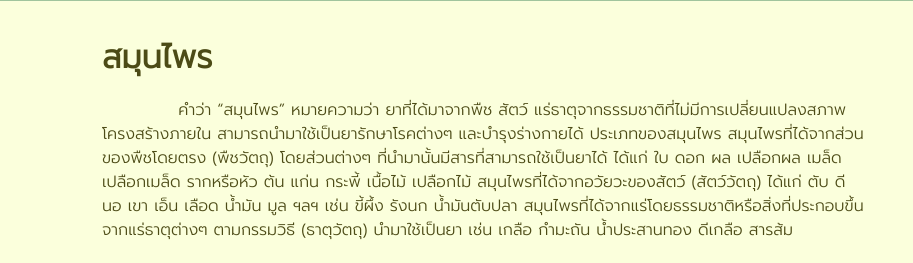
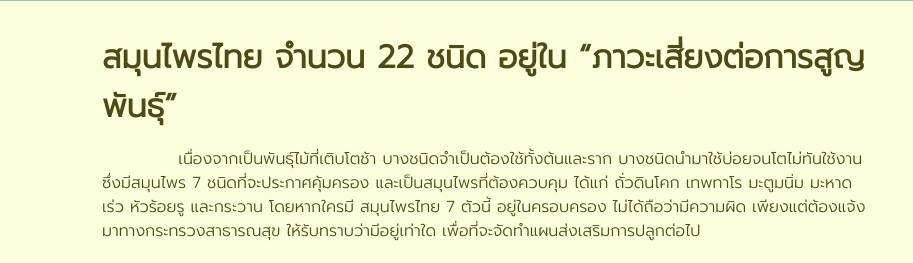
Before and after one commit to s6404062610481/040613411, a plain HTML site: page hw0/hw0.html in a window 1280 px wide. Shown: the part 84-347 px from the top of the page, 0-913 px from the left. Drawn offline with nearby package versions, Linux system fonts and the light colour scheme; grey boxes are pictures that could not be loaded.

Commit message:
Add files via upload

```diff
--- a/hw0/hw0.html
+++ b/hw0/hw0.html
@@ -35,8 +35,8 @@
             <div class="hero-con">
 
                 <div class="hero-info">
-                    <h3>สมุนไพร</h3>
-                    <p>คำว่า “สมุนไพร” หมายความว่า ยาที่ได้มาจากพืช สัตว์ แร่ธาตุจากธรรมชาติที่ไม่มีการเปลี่ยนแปลงสภาพโครงสร้างภายใน สามารถนำมาใช้เป็นยารักษาโรคต่างๆ และบำรุงร่างกายได้ ประเภทของสมุนไพร สมุนไพรที่ได้จากส่วนของพืชโดยตรง (พืชวัตถุ) โดยส่วนต่างๆ ที่นำมานั้นมีสารที่สามารถใช้เป็นยาได้ ได้แก่ ใบ ดอก ผล เปลือกผล เมล็ด เปลือกเมล็ด รากหรือหัว ต้น แก่น กระพี้ เนื้อไม้ เปลือกไม้ สมุนไพรที่ได้จากอวัยวะของสัตว์ (สัตว์วัตถุ) ได้แก่ ตับ ดี นอ เขา เอ็น เลือด น้ำมัน มูล ฯลฯ เช่น ขี้ผึ้ง รังนก น้ำมันตับปลา สมุนไพรที่ได้จากแร่โดยธรรมชาติหรือสิ่งที่ประกอบขึ้นจากแร่ธาตุต่างๆ ตามกรรมวิธี (ธาตุวัตถุ) นำมาใช้เป็นยา เช่น เกลือ กำมะถัน น้ำประสานทอง ดีเกลือ สารส้ม</p>
+                    <h3>สมุนไพรไทย จำนวน 22 ชนิด อยู่ใน “ภาวะเสี่ยงต่อการสูญพันธุ์”</h3>
+                    <p>เนื่องจากเป็นพันธุ์ไม้ที่เติบโตช้า บางชนิดจำเป็นต้องใช้ทั้งต้นและราก บางชนิดนำมาใช้บ่อยจนโตไม่ทันใช้งาน ซึ่งมีสมุนไพร 7 ชนิดที่จะประกาศคุ้มครอง และเป็นสมุนไพรที่ต้องควบคุม ได้แก่ ถั่วดินโคก เทพทาโร มะตูมนิ่ม มะหาด เร่ว หัวร้อยรู  และกระวาน โดยหากใครมี สมุนไพรไทย 7 ตัวนี้ อยู่ในครอบครอง ไม่ได้ถือว่ามีความผิด เพียงแต่ต้องแจ้งมาทางกระทรวงสาธารณสุข ให้รับทราบว่ามีอยู่เท่าใด เพื่อที่จะจัดทำแผนส่งเสริมการปลูกต่อไป</p>
                     <a href="#" class="hero-btn">View More</a>
                 </div>
 
```
